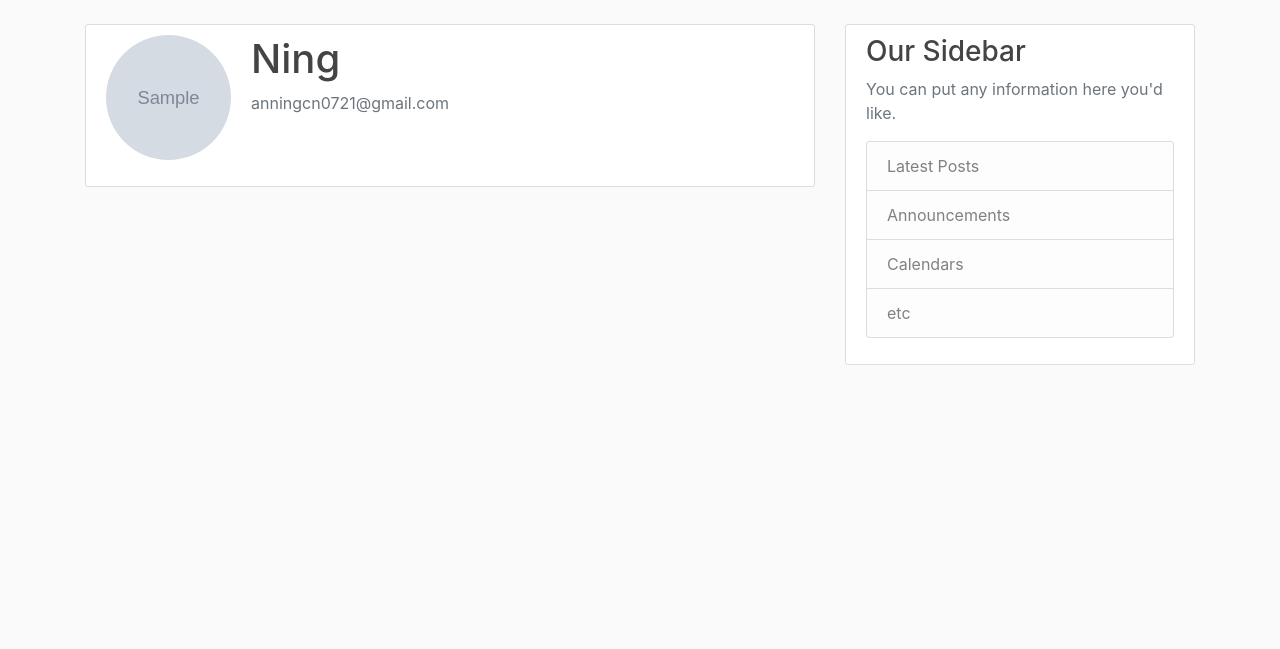
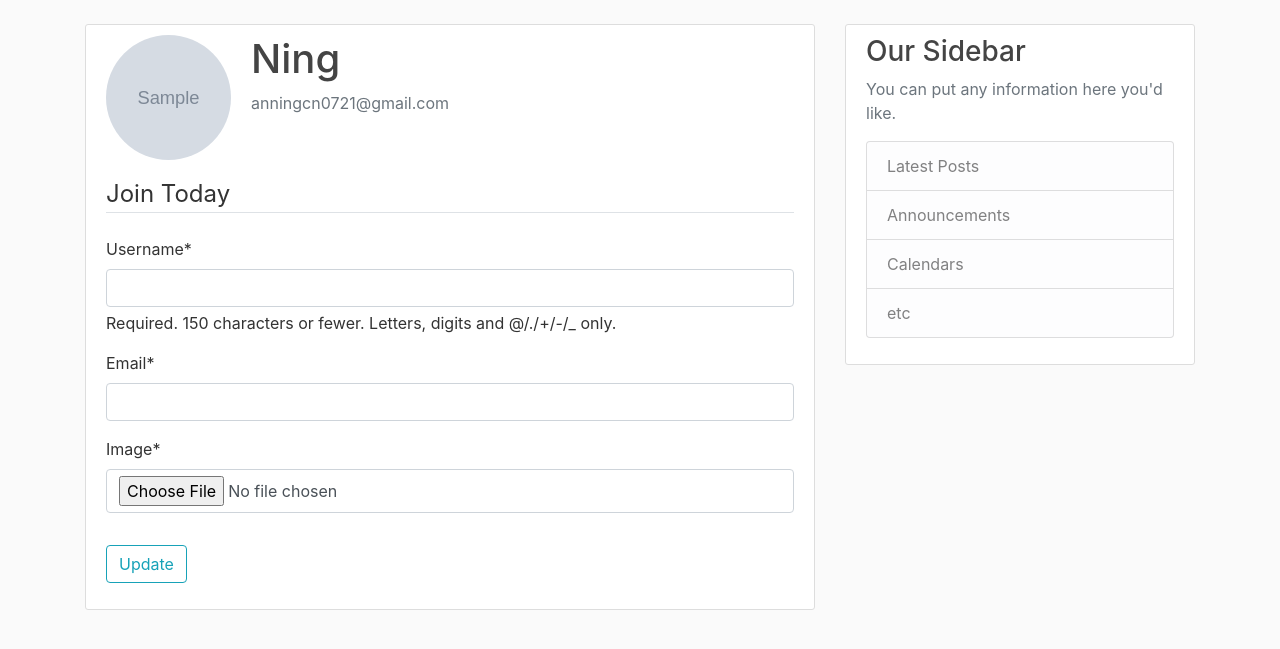
Before and after one commit to Annedrew/Web-App, a Django app: template web_blog/users/templates/users/profile.html in a window 1280 px wide. Shown: the part 56-705 px from the top of the page. Run offline with Django 5.2, Linux system fonts and the light colour scheme; a user stored in the database is signed in; tables that the repository leaves empty hold one stand-in row (values such as "Sample post"); the template is opened without the code that fills it: values that come from a table or form of the project are taken from there, most other values are stand-ins (such as "Sample title", 1, 10 or a date in 2020); grey boxes marked "Sample" are stand-in pictures; some libraries are stand-ins or nearby versions.

Commit message:
Implement update function of user profile

```diff
--- a/web_blog/users/forms.py
+++ b/web_blog/users/forms.py
@@ -1,6 +1,8 @@
 from django import forms
 from django.contrib.auth.models import User
 from django.contrib.auth.forms import UserCreationForm
+from .models import Profile
+
 
 class UserRegisterForm(UserCreationForm):
     email = forms.EmailField()
@@ -8,3 +10,17 @@ class UserRegisterForm(UserCreationForm):
     class Meta:
         model = User
         fields = ['username' , 'email', 'password1', 'password2']
+
+
+class UserUpdateForm(forms.ModelForm):
+    email = forms.EmailField()
+
+    class Meta:
+        model = User
+        fields = ['username', 'email']
+
+
+class ProfileUpdateForm(forms.ModelForm):
+    class Meta:
+        model = Profile
+        fields = ['image']
--- a/web_blog/users/templates/users/profile.html
+++ b/web_blog/users/templates/users/profile.html
@@ -9,6 +9,16 @@
           <p class="text-secondary">{{ user.email }}</p>
         </div>
       </div>
-      <!-- FORM HERE -->
+      <form method="POST" enctype="multipart/form-data">
+        {% csrf_token %}
+        <fieldset class="form-group">
+          <legend class="border-bottom mb-4">Join Today</legend>
+          {{ u_form|crispy }}
+          {{ p_form|crispy }}
+        </fieldset>
+        <div class="form-group">
+            <button class="btn btn-outline-info" type="submit">Update</button>
+        </div>
+      </form>
     </div>
 {% endblock content %}
```
Also changed, not shown: web_blog/users/views.py (+21 -2 lines).
